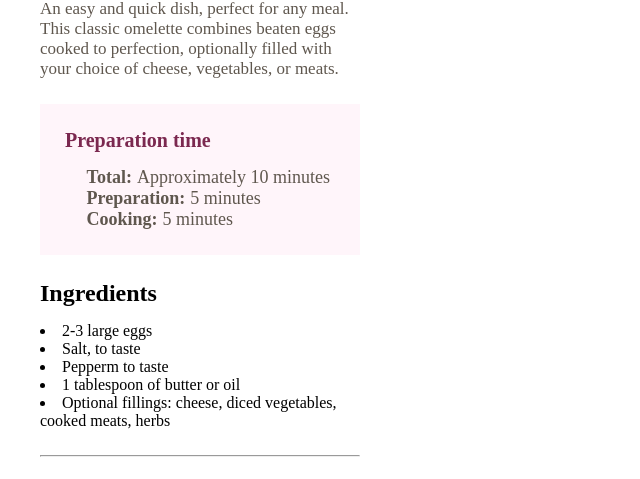
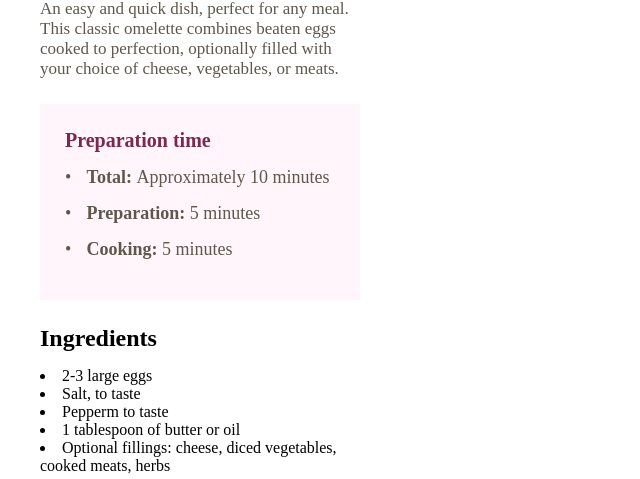
Before and after one commit to AnthonyLPZ0/recipe-page, a plain HTML site: page index.html in a window 1280 px wide. Shown: the part 318-797 px from the top of the page, without its empty margins (0-640 px from the left). Drawn offline with Linux system fonts and the light colour scheme.

Commit message:
style: se agrego content, position, left, top,color, font-size a la clase .list-time con un li dentro y una pseudoelementos ::before

```diff
--- a/style.css
+++ b/style.css
@@ -70,11 +70,18 @@ ul,li{
 }
 
 .list-time li {
-   display: flex;
-   align-items: baseline;
-   gap: 5px;
+   margin-bottom: 15px;
    position: relative;
    padding-left: 1.2em;
    font-size: 18px;
    color: var(--p-color);
 }
+
+.list-time li::before{
+   content: "•";
+   position: absolute;
+   left: 0;
+   top: 0.2en;
+   color: var(--p-color);
+   font-size: 1em;
+}
```
